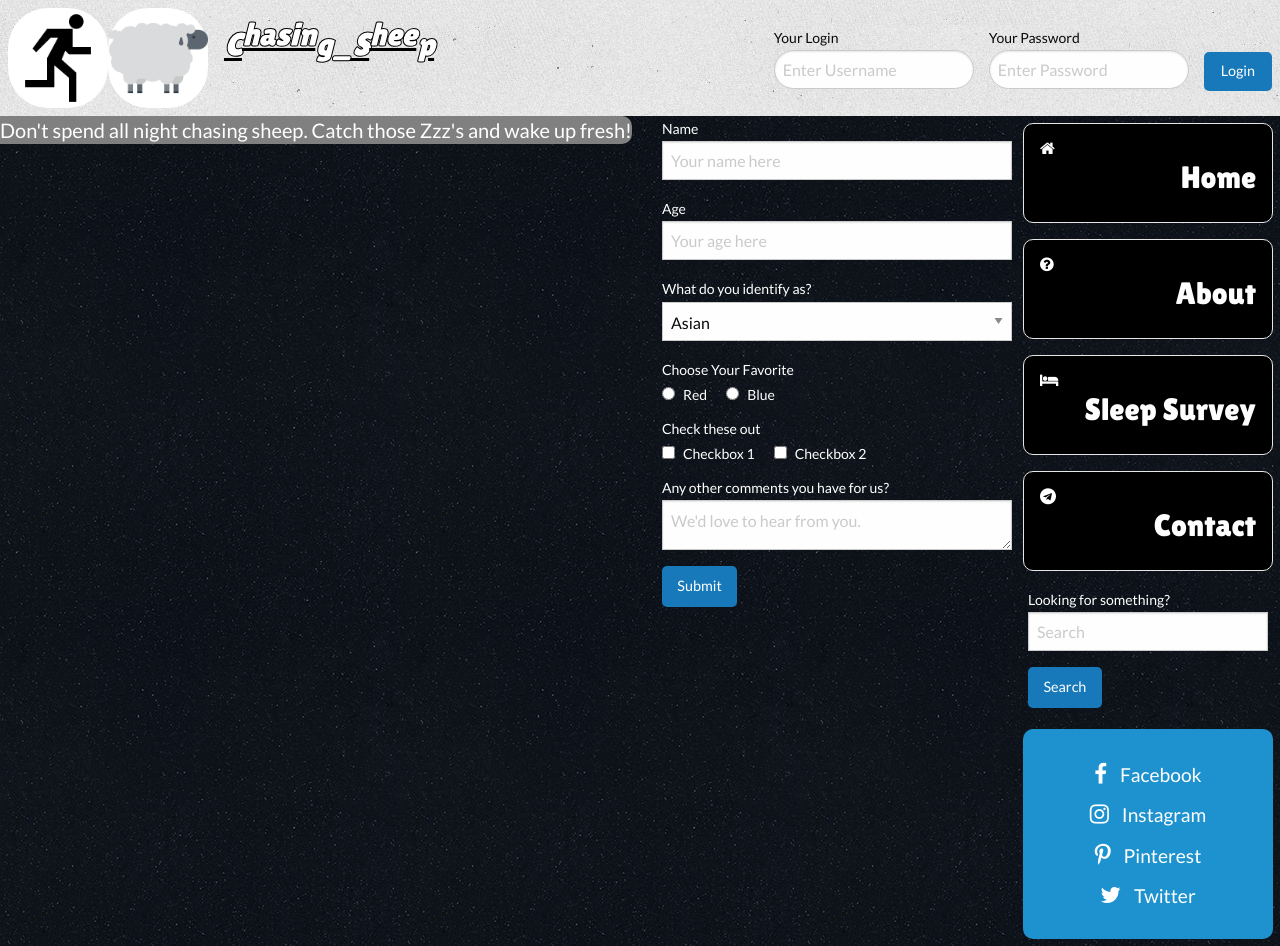
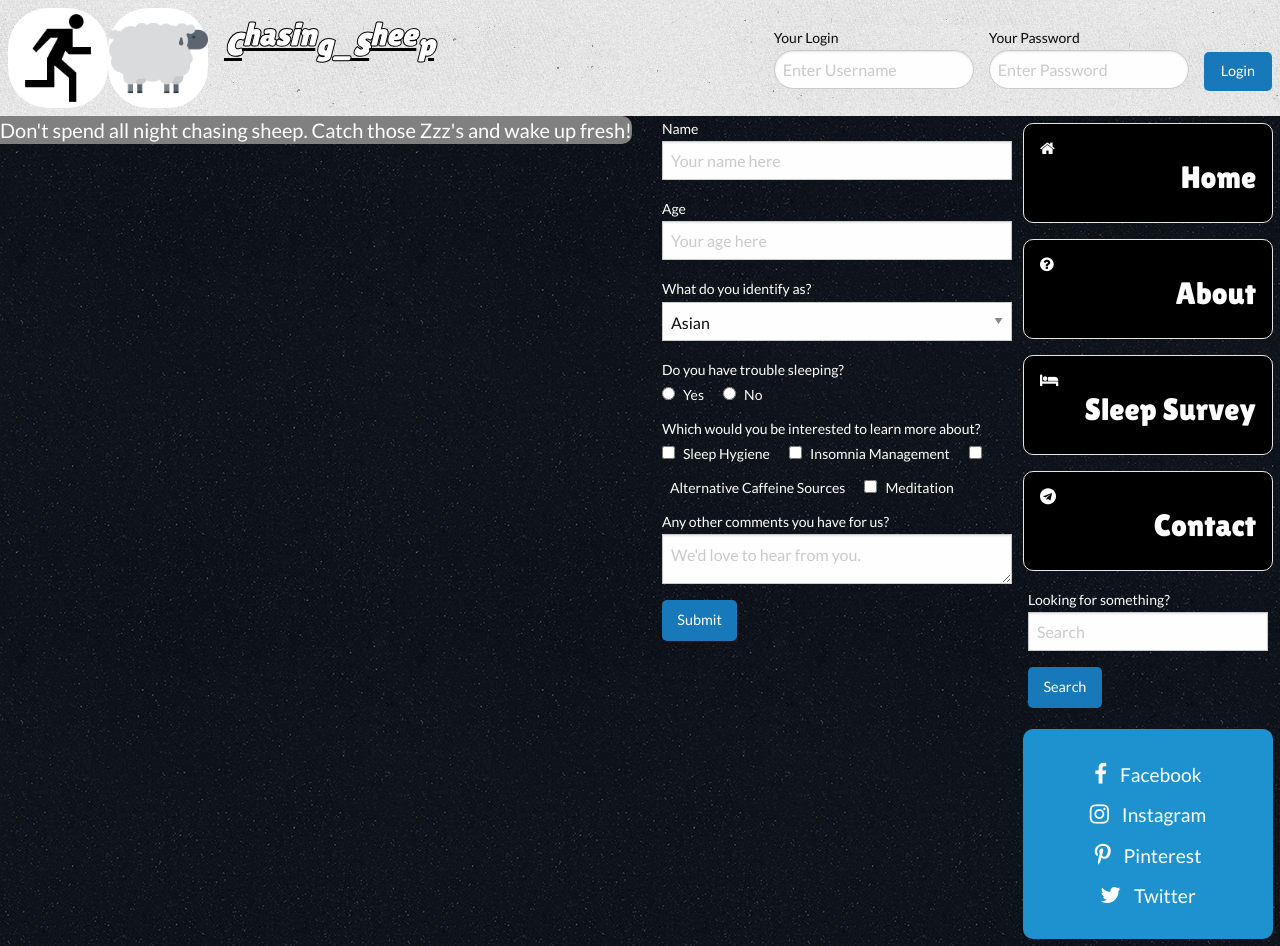
Before and after one commit to hvguzman/capstone1, a plain HTML site: page sleeptest.html in a window 1280 px wide. Drawn offline with Linux system fonts and the light colour scheme.

Commit message:
Update sleeptest.html

```diff
--- a/sleeptest.html
+++ b/sleeptest.html
@@ -167,14 +167,16 @@
 
 			  <div class="row">
 			    <div class="large-6 columns">
-			      <label>Choose Your Favorite</label>
-			      <input type="radio" name="pokemon" value="Red" id="pokemonRed"><label for="pokemonRed">Red</label>
-			      <input type="radio" name="pokemon" value="Blue" id="pokemonBlue"><label for="pokemonBlue">Blue</label>
+			      <label>Do you have trouble sleeping?</label>
+			      <input type="radio" name="troubled" value="troubled" id="troubledsleeper"><label for="TroubledSleeper">Yes</label>
+			      <input type="radio" name="oksleep" value="oksleep" id="oksleeper"><label for="OkSleeper">No</label>
 			    </div>
 			    <div class="large-6 columns">
-			      <label>Check these out</label>
-			      <input id="checkbox1" type="checkbox"><label for="checkbox1">Checkbox 1</label>
-			      <input id="checkbox2" type="checkbox"><label for="checkbox2">Checkbox 2</label>
+			      <label>Which would you be interested to learn more about?</label>
+			      <input id="checkbox1" type="checkbox"><label for="checkbox1">Sleep Hygiene</label>
+			      <input id="checkbox2" type="checkbox"><label for="checkbox2">Insomnia Management</label>
+			      <input id="checkbox3" type="checkbox"><label for="checkbox3">Alternative Caffeine Sources</label>
+			      <input id="checkbox4" type="checkbox"><label for="checkbox4">Meditation</label>
 			    </div>
 			  </div>
 
```
